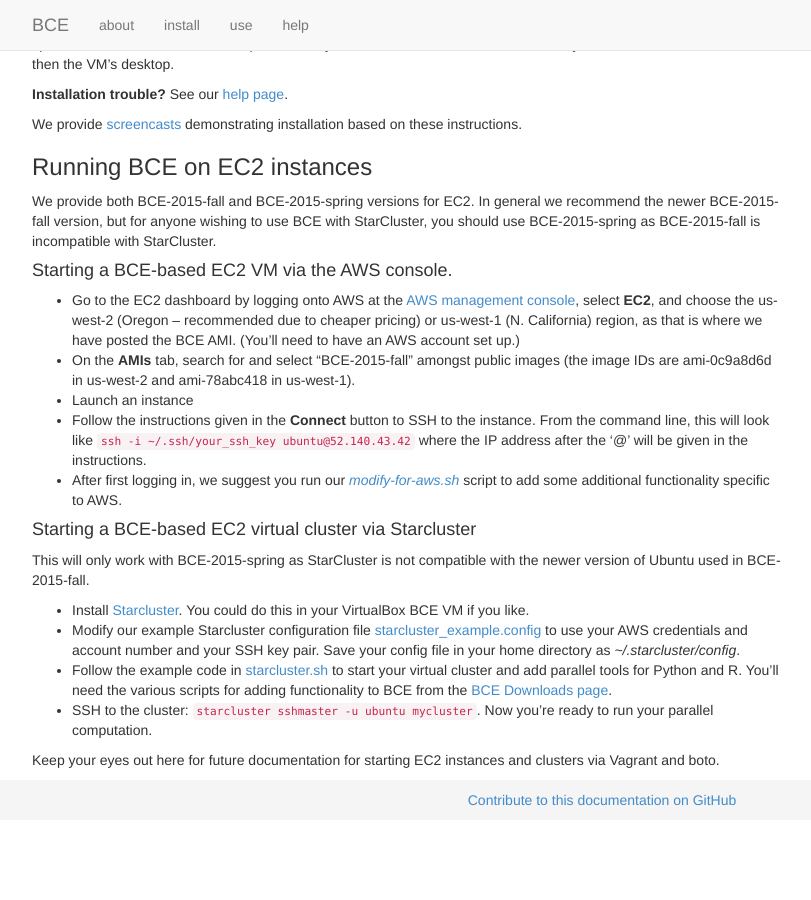
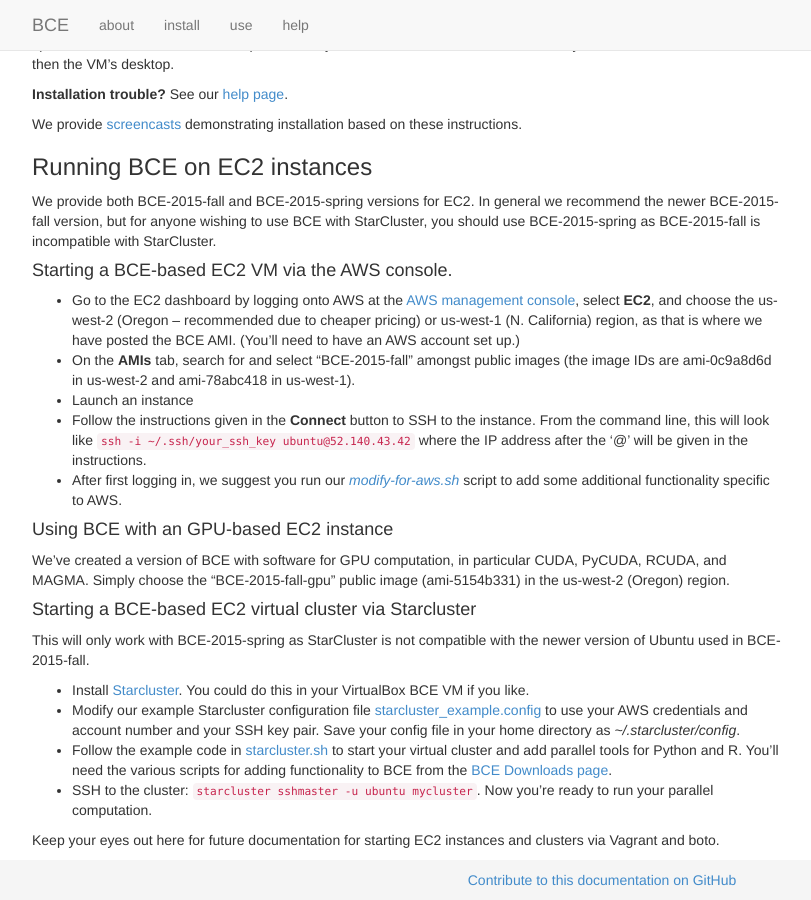
Before and after one commit to ucberkeley/bce-documentation, a Jekyll site: the page built from install.md, in a window 1280 px wide and 900 px high, scrolled down 828 px. Shown: the whole window, without its empty margins (38-849 px from the left). Built offline with Jekyll 4.4.1, drawn with Linux system fonts in a browser that asks for light colours; nearby versions of some CDN libraries; library files that are not in the unit come from our copies; Markdown is read by kramdown in place of the engine named in the settings; before the commit the page ends 1648 px from its top, so only the background shows below that.

Commit message:
added info on gpu version of BCE to install.md

```diff
--- a/install.md
+++ b/install.md
@@ -64,6 +64,10 @@ We provide both BCE-2015-fall and BCE-2015-spring versions for EC2. In general w
   - Follow the instructions given in the **Connect** button to SSH to the instance. From the command line, this will look like `ssh -i ~/.ssh/your_ssh_key ubuntu@52.140.43.42` where the IP address after the '@' will be given in the instructions.
   - After first logging in, we suggest you run our [*modify-for-aws.sh*](downloads.html) script to add some additional functionality specific to AWS.
 
+#### Using BCE with an GPU-based EC2 instance
+
+We've created a version of BCE with software for GPU computation, in particular CUDA, PyCUDA, RCUDA, and MAGMA. Simply choose the "BCE-2015-fall-gpu" public image (ami-5154b331) in the us-west-2 (Oregon) region.
+
 #### Starting a BCE-based EC2 virtual cluster via Starcluster
 
 This will only work with BCE-2015-spring as StarCluster is not compatible with the newer version of Ubuntu used in BCE-2015-fall.
```
